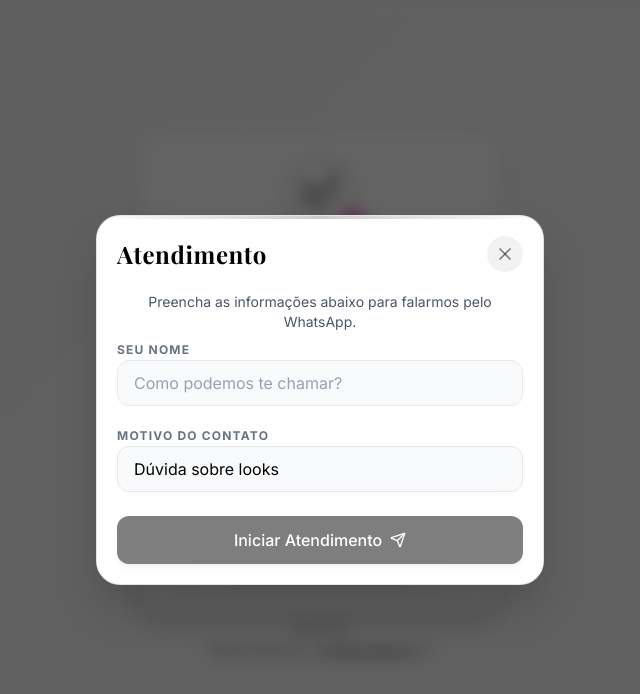
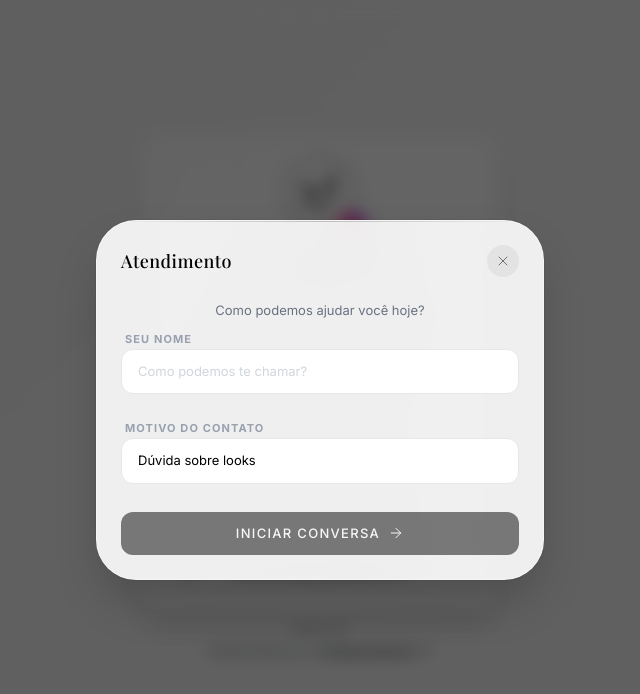
Before and after one commit to Cortelete/maynastore, a React (Vite) app: page / in a window 1280 px wide. Both pictures are taken after a click on the button "FALE CONOSCO". Shown: the top 694 px of the page, without its empty margins (320-960 px from the left). Built offline with nearby package versions, Linux system fonts and the light colour scheme; a web font is replaced by a local one.

Commit message:
refactor: update UI components and modal styling
- Refine modal design with updated backdrop-blur and rounded corners
- Standardize typography and input fields for a cleaner aesthetic
- Update link labels and iconography for improved UX
- Add ComingSoonModal for placeholder interactions

```diff
--- a/src/App.tsx
+++ b/src/App.tsx
@@ -1,5 +1,5 @@
 import { useState } from 'react';
-import { MapPin, Star, Users, ShoppingCart, Crown } from 'lucide-react';
+import { MapPin, Star, Users, ShoppingBag, Crown } from 'lucide-react';
 import Layout from './components/Layout';
 import Profile from './components/Profile';
 import CustomLink from './components/CustomLink';
@@ -11,6 +11,7 @@ import LocationModal from './components/Modals/LocationModal';
 import RatingModal from './components/Modals/RatingModal';
 import DeveloperModal from './components/Modals/DeveloperModal';
 import VipModal from './components/Modals/VipModal';
+import ComingSoonModal from './components/Modals/ComingSoonModal';
 
 import { WhatsAppIcon } from './components/Icons/WhatsAppIcon';
 
@@ -26,25 +27,25 @@ export default function App() {
 
         <div className="w-full space-y-1.5 sm:space-y-2">
           <CustomLink
-            title="COMPRE PELO SITE"
-            icon={ShoppingCart}
-            href="https://maynastore.com.br"
+            title="COMPRAR NO SITE"
+            icon={ShoppingBag}
+            onClick={() => setActiveModal('comingSoon')}
             delay={0.3}
           />
           <CustomLink
-            title="VENHA SER VIP"
+            title="CLUBE VIP"
             icon={Crown}
             onClick={() => setActiveModal('vip')}
             delay={0.4}
           />
           <CustomLink
-            title="Fale Conosco"
+            title="FALE CONOSCO"
             icon={WhatsAppIcon}
             onClick={() => setActiveModal('buy')}
             delay={0.6}
           />
           <CustomLink
-            title="Nossa Loja Física"
+            title="NOSSA LOJA FÍSICA"
             icon={MapPin}
             onClick={() => setActiveModal('location')}
             delay={0.7}
@@ -67,6 +68,7 @@ export default function App() {
       <RatingModal isOpen={activeModal === 'rating'} onClose={closeModal} />
       <DeveloperModal isOpen={activeModal === 'developer'} onClose={closeModal} />
       <VipModal isOpen={activeModal === 'vip'} onClose={closeModal} />
+      <ComingSoonModal isOpen={activeModal === 'comingSoon'} onClose={closeModal} />
     </Layout>
   );
 }
--- a/src/components/Modals/BuyModal.tsx
+++ b/src/components/Modals/BuyModal.tsx
@@ -1,6 +1,6 @@
-import { useState } from 'react';
+import React, { useState } from 'react';
 import ModalWrapper from './ModalWrapper';
-import { Send } from 'lucide-react';
+import { Send, ArrowRight } from 'lucide-react';
 
 interface BuyModalProps {
   isOpen: boolean;
@@ -25,30 +25,30 @@ export default function BuyModal({ isOpen, onClose }: BuyModalProps) {
 
   return (
     <ModalWrapper isOpen={isOpen} onClose={onClose} title="Atendimento">
-      <form onSubmit={handleSubmit} className="flex flex-col space-y-4">
+      <form onSubmit={handleSubmit} className="flex flex-col space-y-5">
 
-        <p className="text-xs sm:text-sm text-gray-600 text-center mb-1">
-          Preencha as informações abaixo para falarmos pelo WhatsApp.
+        <p className="text-[13px] text-gray-500 text-center mb-1">
+          Como podemos ajudar você hoje?
         </p>
 
         <div className="space-y-1">
-          <label className="text-[10px] sm:text-xs uppercase tracking-widest text-gray-500 font-bold">Seu Nome</label>
+          <label className="text-[10px] sm:text-[11px] uppercase tracking-widest text-gray-400 font-bold ml-1">Seu Nome</label>
           <input
             type="text"
             required
             value={name}
             onChange={(e) => setName(e.target.value)}
-            className="w-full bg-gray-50 border border-gray-200 rounded-xl px-4 py-2.5 text-black focus:outline-none focus:border-black/30 focus:bg-white transition-colors placeholder:text-gray-400"
+            className="w-full bg-white border border-gray-200 rounded-xl px-4 py-3 text-[13px] text-black focus:outline-none focus:border-black transition-colors placeholder:text-gray-300"
             placeholder="Como podemos te chamar?"
           />
         </div>
 
         <div className="space-y-1">
-          <label className="text-[10px] sm:text-xs uppercase tracking-widest text-gray-500 font-bold">Motivo do Contato</label>
+          <label className="text-[10px] sm:text-[11px] uppercase tracking-widest text-gray-400 font-bold ml-1">Motivo do Contato</label>
           <select
             value={reason}
             onChange={(e) => setReason(e.target.value)}
-            className="w-full bg-gray-50 border border-gray-200 rounded-xl px-4 py-2.5 text-black focus:outline-none focus:border-black/30 focus:bg-white transition-colors appearance-none"
+            className="w-full bg-white border border-gray-200 rounded-xl px-4 py-3 text-[13px] text-black focus:outline-none focus:border-black transition-colors appearance-none"
           >
             <option value="Dúvida sobre os looks">Dúvida sobre looks</option>
             <option value="Comprar uma peça">Comprar uma peça</option>
@@ -60,10 +60,10 @@ export default function BuyModal({ isOpen, onClose }: BuyModalProps) {
         <button
           type="submit"
           disabled={!name.trim()}
-          className="w-full mt-2 bg-black text-white font-medium py-3 rounded-xl shadow-md hover:shadow-lg transition-all flex items-center justify-center space-x-2 disabled:opacity-50 disabled:cursor-not-allowed group"
+          className="w-full mt-2 bg-black hover:bg-gray-900 text-white font-medium py-3 rounded-xl transition-all flex items-center justify-center space-x-2 disabled:opacity-50 group"
         >
-          <span>Iniciar Atendimento</span>
-          <Send className="w-4 h-4 group-hover:translate-x-1 group-hover:-translate-y-1 transition-transform" />
+          <span className="text-[13px] tracking-widest uppercase">Iniciar Conversa</span>
+          <ArrowRight className="w-4 h-4 group-hover:translate-x-1 transition-transform" strokeWidth={1.5} />
         </button>
 
       </form>
--- /dev/null
+++ b/src/components/Modals/ComingSoonModal.tsx
@@ -0,0 +1,68 @@
+import { motion, AnimatePresence } from 'motion/react';
+import { X, Sparkles, Loader2 } from 'lucide-react';
+
+interface ComingSoonModalProps {
+  isOpen: boolean;
+  onClose: () => void;
+}
+
+export default function ComingSoonModal({ isOpen, onClose }: ComingSoonModalProps) {
+  return (
+    <AnimatePresence>
+      {isOpen && (
+        <div className="fixed inset-0 z-50 flex items-center justify-center px-4">
+          <motion.div
+            initial={{ opacity: 0 }}
+            animate={{ opacity: 1 }}
+            exit={{ opacity: 0 }}
+            onClick={onClose}
+            className="absolute inset-0 bg-black/40 backdrop-blur-sm"
+          />
+          <motion.div
+            initial={{ opacity: 0, scale: 0.95, y: 20 }}
+            animate={{ opacity: 1, scale: 1, y: 0 }}
+            exit={{ opacity: 0, scale: 0.95, y: 20 }}
+            transition={{ type: "spring", duration: 0.5, bounce: 0.3 }}
+            className="relative w-full max-w-sm bg-white/90 backdrop-blur-xl border border-white/40 overflow-hidden rounded-3xl shadow-2xl"
+          >
+            {/* Elegant Header Background */}
+            <div className="absolute top-0 left-0 right-0 h-32 bg-gray-50/50 border-b border-black/5" />
+
+            <button
+              onClick={onClose}
+              className="absolute top-4 right-4 p-2 bg-white/50 hover:bg-white/80 backdrop-blur-md rounded-full transition-colors z-10"
+              aria-label="Fechar"
+            >
+              <X className="w-4 h-4 text-gray-700" strokeWidth={1.5} />
+            </button>
+
+            <div className="relative pt-12 pb-8 px-6 flex flex-col items-center text-center">
+              <div className="mb-6 relative">
+                <Loader2 className="w-8 h-8 text-black animate-spin" strokeWidth={1} />
+              </div>
+
+              <h2 className="font-serif text-2xl font-bold text-gray-900 mb-2 tracking-wide">
+                Em Breve
+              </h2>
+
+              <div className="w-12 h-px bg-black/20 mb-4" />
+
+              <p className="text-gray-600 text-[14px] leading-relaxed max-w-[260px]">
+                Estamos preparando uma experiência online incrível para você. Aguarde as novidades!
+              </p>
+
+              <motion.button
+                whileHover={{ scale: 1.02 }}
+                whileTap={{ scale: 0.98 }}
+                onClick={onClose}
+                className="mt-8 bg-black hover:bg-gray-900 text-white py-3 rounded-xl transition-all flex items-center justify-center space-x-2 group w-full"
+              >
+                <span className="text-[13px] tracking-widest uppercase font-medium">Entendi</span>
+              </motion.button>
+            </div>
+          </motion.div>
+        </div>
+      )}
+    </AnimatePresence>
+  );
+}
--- a/src/components/Modals/DeveloperModal.tsx
+++ b/src/components/Modals/DeveloperModal.tsx
@@ -1,7 +1,6 @@
-import { useState } from 'react';
+import React, { useState } from 'react';
 import ModalWrapper from './ModalWrapper';
-import { Instagram, Send, Sparkles } from 'lucide-react';
-import { motion } from 'motion/react';
+import { Sparkles, ArrowRight, Instagram } from 'lucide-react';
 
 interface DeveloperModalProps {
   isOpen: boolean;
@@ -24,18 +23,18 @@ export default function DeveloperModal({ isOpen, onClose }: DeveloperModalProps)
   };
 
   return (
-    <ModalWrapper isOpen={isOpen} onClose={onClose} title="Desenvolvedor">
-      <div className="flex flex-col items-center py-2 space-y-4">
+    <ModalWrapper isOpen={isOpen} onClose={onClose} title="Criador">
+      <div className="flex flex-col items-center py-4 space-y-5">
 
-        <div className="text-center space-y-1">
-          <div className="inline-flex items-center justify-center p-2.5 bg-black/5 rounded-full mb-1">
-            <Sparkles className="w-6 h-6 text-black" />
+        <div className="text-center space-y-2">
+          <div className="inline-flex items-center justify-center p-3 bg-gray-50 rounded-full border border-gray-100 mb-2">
+            <Sparkles className="w-5 h-5 text-black" strokeWidth={1.5} />
           </div>
-          <h3 className="font-serif text-lg sm:text-xl font-bold tracking-wide text-transparent bg-clip-text bg-gradient-to-r from-gray-800 to-black">
+          <h3 className="font-serif text-lg sm:text-xl font-medium tracking-wider text-black">
             InteligenciArte.IA
           </h3>
-          <p className="text-[12px] sm:text-sm text-gray-600 max-w-[250px] mx-auto">
-            Criamos experiências digitais únicas e luxuosas para marcas que desejam se destacar.
+          <p className="text-[13px] text-gray-500 max-w-[240px] mx-auto leading-relaxed">
+            Criamos experiências digitais elegantes para marcas exclusivas.
           </p>
         </div>
 
@@ -43,21 +42,17 @@ export default function DeveloperModal({ isOpen, onClose }: DeveloperModalProps)
           href="https://www.instagram.com/inteligenciarte.ia/"
           target="_blank"
           rel="noopener noreferrer"
-          className="w-full bg-gradient-to-r from-purple-600 via-pink-500 to-orange-500 p-[1px] rounded-xl hover:scale-[1.02] transition-transform"
+          className="w-full flex items-center justify-center space-x-2 bg-white border border-gray-200 hover:border-black/20 text-black py-3 rounded-xl hover:bg-gray-50 transition-all font-medium text-[13px]"
         >
-          <div className="flex items-center justify-center space-x-2 bg-white py-2.5 rounded-xl w-full h-full">
-            <Instagram className="w-4 h-4 text-black" />
-            <span className="text-[13px] sm:text-sm text-black font-medium">Siga no Instagram</span>
-          </div>
+          <Instagram className="w-4 h-4" strokeWidth={1.5} />
+          <span>Instagram</span>
         </a>
 
-        <div className="w-full h-px bg-black/10 relative my-1">
-          <span className="absolute left-1/2 -top-2.5 w-8 -ml-4 bg-white text-center text-[10px] sm:text-xs text-gray-400 font-serif italic">ou</span>
-        </div>
+        <div className="w-4 h-px bg-gray-200 my-2" />
 
         <form onSubmit={handleWhatsApp} className="w-full flex flex-col space-y-3">
-          <p className="text-[13px] sm:text-sm font-medium text-black text-center">
-            Quer um site incrível como esse? Fale comigo! 🚀
+          <p className="text-[13px] text-gray-600 text-center mb-1">
+            Ter um site como este? Fale comigo.
           </p>
 
           <input
@@ -65,17 +60,17 @@ export default function DeveloperModal({ isOpen, onClose }: DeveloperModalProps)
             required
             value={name}
             onChange={(e) => setName(e.target.value)}
-            className="w-full bg-gray-50 border border-gray-200 rounded-xl px-4 py-2.5 text-[13px] sm:text-sm text-black focus:outline-none focus:border-black/30 transition-colors placeholder:text-gray-400"
-            placeholder="Qual o seu nome?"
+            className="w-full bg-white border border-gray-200 rounded-xl px-4 py-3 text-[13px] text-black focus:outline-none focus:border-black transition-colors placeholder:text-gray-400"
+            placeholder="Seu nome"
           />
 
           <button
             type="submit"
             disabled={!name.trim()}
-            className="w-full bg-[#25D366] hover:bg-[#20bd5a] text-white font-semibold py-2.5 rounded-xl transition-all flex items-center justify-center space-x-2 disabled:opacity-50 group"
+            className="w-full bg-black hover:bg-gray-900 text-white font-medium py-3 rounded-xl transition-all flex items-center justify-center space-x-2 disabled:opacity-50 group"
           >
-            <Send className="w-4 h-4 group-hover:translate-x-1 group-hover:-translate-y-1 transition-transform" />
-            <span className="text-[13px] sm:text-sm">Falar no WhatsApp</span>
+            <span className="text-[13px] tracking-widest uppercase">Contato</span>
+            <ArrowRight className="w-4 h-4 group-hover:translate-x-1 transition-transform" strokeWidth={1.5} />
           </button>
         </form>
 
--- a/src/components/Modals/LocationModal.tsx
+++ b/src/components/Modals/LocationModal.tsx
@@ -39,8 +39,8 @@ export default function LocationModal({ isOpen, onClose }: LocationModalProps) {
           rel="noopener noreferrer"
           className="w-full bg-black hover:bg-gray-900 border border-transparent text-white font-medium py-3 rounded-xl transition-all flex items-center justify-center space-x-2 group"
         >
-          <MapPin className="w-4 h-4 text-white/70 group-hover:text-white" />
-          <span>Abrir no App de Mapas</span>
+          <span className="text-[13px] tracking-widest uppercase">Abrir no Mapa</span>
+          <MapPin className="w-4 h-4 text-white/70 group-hover:text-white" strokeWidth={1.5} />
         </a>
 
       </div>
--- a/src/components/Modals/ModalWrapper.tsx
+++ b/src/components/Modals/ModalWrapper.tsx
@@ -42,15 +42,15 @@ export default function ModalWrapper({ isOpen, onClose, children, title, maxWidt
               animate={{ opacity: 1, scale: 1, y: 0 }}
               exit={{ opacity: 0, scale: 0.95, y: 20 }}
               transition={{ type: "spring", damping: 20, stiffness: 300 }}
-              className={`pointer-events-auto w-full ${maxWidth} bg-white border border-black/10 rounded-3xl shadow-2xl overflow-hidden flex flex-col max-h-[90vh] relative`}
+              className={`pointer-events-auto w-full ${maxWidth} bg-white/90 backdrop-blur-xl border border-white/40 ring-1 ring-black/5 rounded-[2.5rem] shadow-2xl overflow-hidden flex flex-col max-h-[90vh] relative`}
             >
               {/* Animated top border line */}
-              <div className="absolute top-0 left-0 right-0 h-[3px] bg-gradient-to-r from-transparent via-black/20 to-transparent" />
+              <div className="absolute top-0 left-0 right-0 h-[1px] bg-gradient-to-r from-transparent via-black/20 to-transparent" />
 
               {/* Header */}
-              <div className="flex items-center justify-between p-5 pb-2">
+              <div className="flex items-center justify-between p-6 pb-2">
                 {title ? (
-                  <h2 className="font-serif text-xl sm:text-2xl text-black font-bold tracking-wide">
+                  <h2 className="font-serif text-xl sm:text-lg text-black font-medium tracking-wide">
                     {title}
                   </h2>
                 ) : <div />}
@@ -59,12 +59,12 @@ export default function ModalWrapper({ isOpen, onClose, children, title, maxWidt
                   onClick={onClose}
                   className="p-2 rounded-full bg-black/5 hover:bg-black/10 text-black/50 hover:text-black transition-colors"
                 >
-                  <X className="w-4 h-4 sm:w-5 sm:h-5" />
+                  <X className="w-4 h-4" strokeWidth={1.5} />
                 </button>
               </div>
 
               {/* Content */}
-              <div className="p-5 pt-3 overflow-y-auto custom-scrollbar text-black">
+              <div className="p-6 pt-4 overflow-y-auto custom-scrollbar text-black">
                 {children}
               </div>
             </motion.div>
--- a/src/components/Modals/RatingModal.tsx
+++ b/src/components/Modals/RatingModal.tsx
@@ -132,9 +132,9 @@ export default function RatingModal({ isOpen, onClose }: RatingModalProps) {
             <button
               type="submit"
               disabled={!feedback.trim()}
-              className="w-full bg-black text-white font-medium py-2.5 rounded-xl transition-all disabled:opacity-50"
+              className="w-full bg-black text-white py-3 rounded-xl transition-all disabled:opacity-50 group flex items-center justify-center space-x-2"
             >
-              Enviar Feedback
+              <span className="text-[13px] tracking-widest uppercase font-medium">Enviar Feedback</span>
             </button>
           </motion.form>
         )}
--- a/src/components/Modals/VipModal.tsx
+++ b/src/components/Modals/VipModal.tsx
@@ -1,5 +1,5 @@
 import ModalWrapper from './ModalWrapper';
-import { Send, Sparkles, Users } from 'lucide-react';
+import { ArrowRight, Crown } from 'lucide-react';
 
 interface VipModalProps {
   isOpen: boolean;
@@ -8,33 +8,33 @@ interface VipModalProps {
 
 export default function VipModal({ isOpen, onClose }: VipModalProps) {
   return (
-    <ModalWrapper isOpen={isOpen} onClose={onClose} title="Grupo VIP">
-      <div className="flex flex-col items-center py-2 space-y-5">
+    <ModalWrapper isOpen={isOpen} onClose={onClose} title="Clube VIP">
+      <div className="flex flex-col items-center py-4 space-y-6">
 
-        <div className="text-center space-y-2">
-          <div className="inline-flex items-center justify-center p-3 sm:p-4 bg-[#25D366]/10 rounded-full mb-1">
-            <Users className="w-6 h-6 sm:w-8 sm:h-8 text-[#25D366]" />
+        <div className="text-center space-y-3">
+          <div className="inline-flex items-center justify-center p-3 bg-gray-50 border border-gray-100 rounded-full">
+            <Crown className="w-6 h-6 text-black" strokeWidth={1.5} />
           </div>
-          <h3 className="font-serif text-lg sm:text-xl font-bold tracking-wide text-black">
+          <h3 className="font-serif text-lg sm:text-xl font-medium tracking-wide text-black">
             Clube de Vantagens
           </h3>
-          <p className="text-[13px] sm:text-sm text-gray-600 max-w-[250px] sm:max-w-[280px] mx-auto leading-relaxed">
-            Entre para nosso grupo exclusivo no WhatsApp e receba em primeira mão nossas coleções, ofertas e novidades.
+          <p className="text-[13px] text-gray-500 max-w-[260px] mx-auto leading-relaxed">
+            Entre para nossa lista exclusiva e receba em primeira mão nossas coleções, peças únicas e novidades.
           </p>
         </div>
 
-        <div className="w-full h-px bg-gradient-to-r from-transparent via-black/10 to-transparent my-1" />
+        <div className="w-12 h-px bg-gray-200" />
 
         <a
           href="https://chat.whatsapp.com/Crx5RRujgGRKCoTZuMg9gm?s=sw&p=i&mlu=4&ilr=0"
           target="_blank"
           rel="noopener noreferrer"
           onClick={onClose}
-          className="w-full relative overflow-hidden bg-[#25D366] hover:bg-[#20bd5a] text-white font-semibold py-3 sm:py-3.5 rounded-xl transition-all shadow-md flex items-center justify-center space-x-2 group"
+          className="w-full relative overflow-hidden bg-black hover:bg-gray-900 text-white font-medium py-3 rounded-xl transition-all flex items-center justify-center space-x-2 group"
         >
-          <div className="absolute inset-0 bg-white/20 -translate-x-full animate-[shimmer_2.5s_infinite] skew-x-12" />
-          <Sparkles className="w-4 h-4" />
-          <span>Participar Agora</span>
+          <div className="absolute inset-0 bg-white/10 -translate-x-full animate-[shimmer_3s_infinite] skew-x-12" />
+          <span className="text-[13px] tracking-widest uppercase">Participar Agora</span>
+          <ArrowRight className="w-4 h-4 group-hover:translate-x-1 transition-transform" strokeWidth={1.5} />
         </a>
 
       </div>
```
